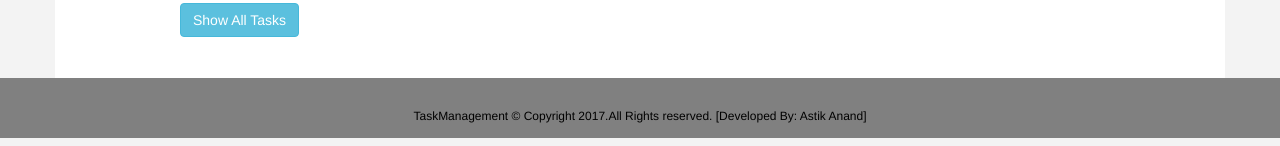
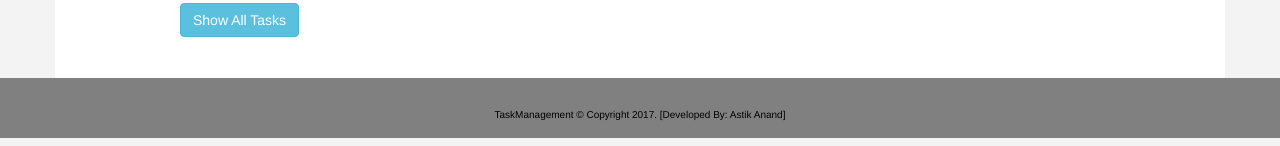
Before and after one commit to astikanand/TaskManagement, a Django app: page / in a window 1280 px wide. Shown: the part 654-800 px from the top of the page. Run offline with Django 3.2, Linux system fonts and the light colour scheme; some libraries are stand-ins or nearby versions.

Commit message:
TaskManagement-1.0 Release

```diff
--- a/main/templates/main/base.html
+++ b/main/templates/main/base.html
@@ -57,7 +57,7 @@
     </div>
 
     <div class="footer">
-        <p style="font-size:12px; color:black">TaskManagement &copy; Copyright 2017.All Rights reserved. [Developed By: Astik Anand]</p>
+        <p style="font-size:10px; color:black">TaskManagement &copy; Copyright 2017. [Developed By: Astik Anand]</p>
     </div>
 
     <script src="https://ajax.googleapis.com/ajax/libs/jquery/1.12.4/jquery.min.js"></script>
```
